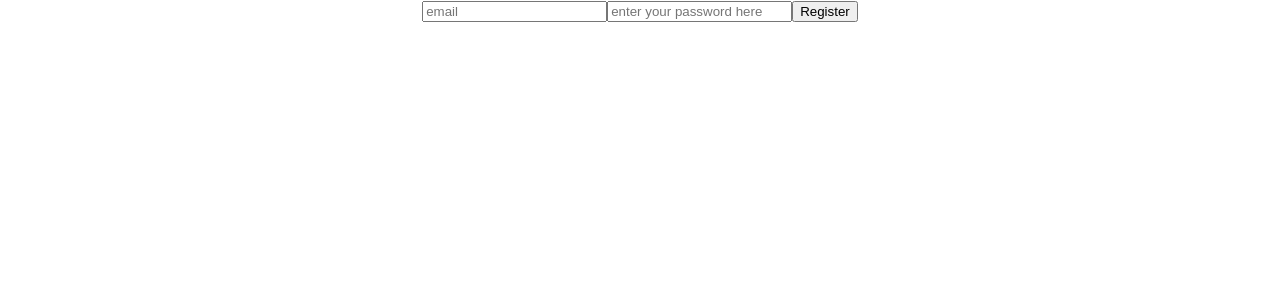
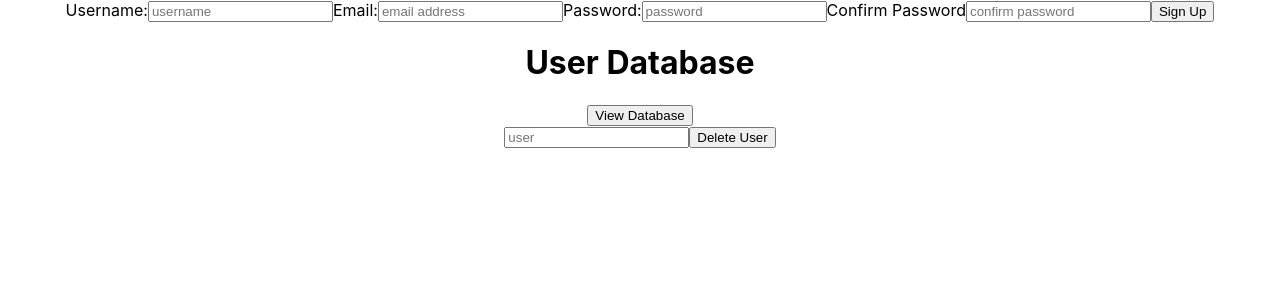
Before and after one commit to physixpro/homework-6--frontend, a React (Create React App) app: page / in a window 1280 px wide. Shown: the top 300 px of the page. Built offline with nearby package versions, Linux system fonts and the light colour scheme.

Commit message:
practicing post, get, and delete requests

```diff
--- a/src/App.js
+++ b/src/App.js
@@ -1,11 +1,16 @@
-import Twitter from './components/Twitter'
+
 import './App.css';
-import RegisterForm from './components/RegisterForm'
+import UserBase from './components/UserBase';
+import FetchUsers from './components/FetchUsers';
+import DeleteUsers from './components/DeleteUsers';
+
 
 function App() {
   return (
     <div className="App">
-      <RegisterForm />
+     <UserBase />
+     <FetchUsers />
+     <DeleteUsers />
     </div>
   );
 }
--- /dev/null
+++ b/src/components/DeleteUsers.js
@@ -0,0 +1,30 @@
+import React, {useState} from 'react'
+import axios from 'axios'
+
+const DeleteUsers = () => {
+
+
+    const[remove,setRemove] = useState("")
+
+    const[removeButton,setRemoveButton] = useState("")
+
+    const recordUser = (e) => {
+        setRemoveButton(e.target.value)
+    }
+
+    const deleteUser = async () =>  {
+        const res = await axios.delete("http://localhost:3001/users/:userId/")
+        const removeUser = res.data
+        setRemove(remove)
+        console.log(removeUser)
+      }
+    return(
+        <div>
+<form onSubmit={deleteUser}>
+    <input type="text" name="user" placeholder="user" onChange={recordUser} value={removeButton}/>
+    <button type="submit">Delete User</button>
+</form>
+        </div>
+    )
+}
+export default DeleteUsers;
--- /dev/null
+++ b/src/components/FetchUsers.js
@@ -0,0 +1,36 @@
+import React, { useState } from "react";
+import axios from "axios";
+
+const FetchUsers = () => {
+
+  const [users, setUsers] = useState([]);
+
+
+
+    const viewUsers = async () => {
+        const res = await axios.get("http://localhost:3001/users/");
+        const users = res.data;
+        setUsers(users);
+        console.log(res)
+      }
+
+
+  return (
+    <div>
+      <h1>User Database</h1>
+      <button onClick={viewUsers}>View Database</button>
+      {users.map((user) => (
+        <ul key={user._id}>
+          <li>{user.occupation}</li>
+          <li>{user.username}</li>
+          <li>{user.email}</li>
+          <li>{user.password}</li>
+          <li>{user.passwordTwo}</li>
+          <li>{user.name}</li>
+        </ul>
+      ))}
+
+    </div>
+  );
+};
+export default FetchUsers;
--- a/src/components/RegisterForm.js
+++ /dev/null
@@ -1,23 +0,0 @@
-import React, {useState} from 'react'
-import axios from 'axios'
-import { Form } from 'react-bootstrap';
-
-function RegisterForm (){
-
-//store the information that the user typed into the input
-
-//grab the information that the user typed into the input
-
-// Make the post request with the information that the user typed into the input
-    return(
-        <form>
-            <input type='email' name='email' placeholder = 'email' />
-            <input type="password" name="password" placeholder="enter your password here"/>
-            <button type="submit">Register</button>
-        </form>
-
-
-    )
-}
-
-export default RegisterForm;
--- /dev/null
+++ b/src/components/UserBase.js
@@ -0,0 +1,58 @@
+import React, {useState} from 'react'
+import axios from 'axios'
+
+
+const UserBase = () => {
+
+    const[userName,setUserName] = useState("")
+    const[email,setEmail] = useState("")
+    const[password,setPassword] = useState("")
+    const[passwordTwo,setPasswordTwo] = useState("")
+
+    const recordUserName = (e) => {
+        setUserName(e.target.value)
+    }
+
+    const recordEmail = (e) => {
+        setEmail(e.target.value)
+    }
+
+    const recordPassword = (e) => {
+        setPassword(e.target.value)
+    }
+
+    const recordPasswordTwo = (e) => {
+        setPasswordTwo(e.target.value)
+    }
+
+const addNewUser = async (e) => {
+    e.preventDefault()
+    const newUser = {
+        userName: userName,
+        email: email,
+        password: password,
+        passwordTwo: passwordTwo
+    }
+  const res = await  axios.post('http://localhost:3001/users', newUser )
+  console.log(res)
+
+  setUserName("")
+  setEmail("")
+  setPassword("")
+  setPasswordTwo("")
+}
+
+    return(
+        <div>
+<form onSubmit = {addNewUser}>
+    Username:<input type="text" name="username" placeholder="username" onChange={recordUserName} value={userName}/>
+    Email:<input type="email" name="email" placeholder="email address" onChange={recordEmail} value={email}/>
+    Password:<input type="password" name="password-one" placeholder="password" onChange={recordPassword} value={password}/>
+    Confirm Password<input type="password" name="password-two" placeholder="confirm password" onChange={recordPasswordTwo} value={passwordTwo}/>
+    <button type="submit">Sign Up</button>
+</form>
+        </div>
+    )
+}
+
+export default UserBase;
```
Also changed, not shown: 1 other file (tests, documents, lock files or other folders).
